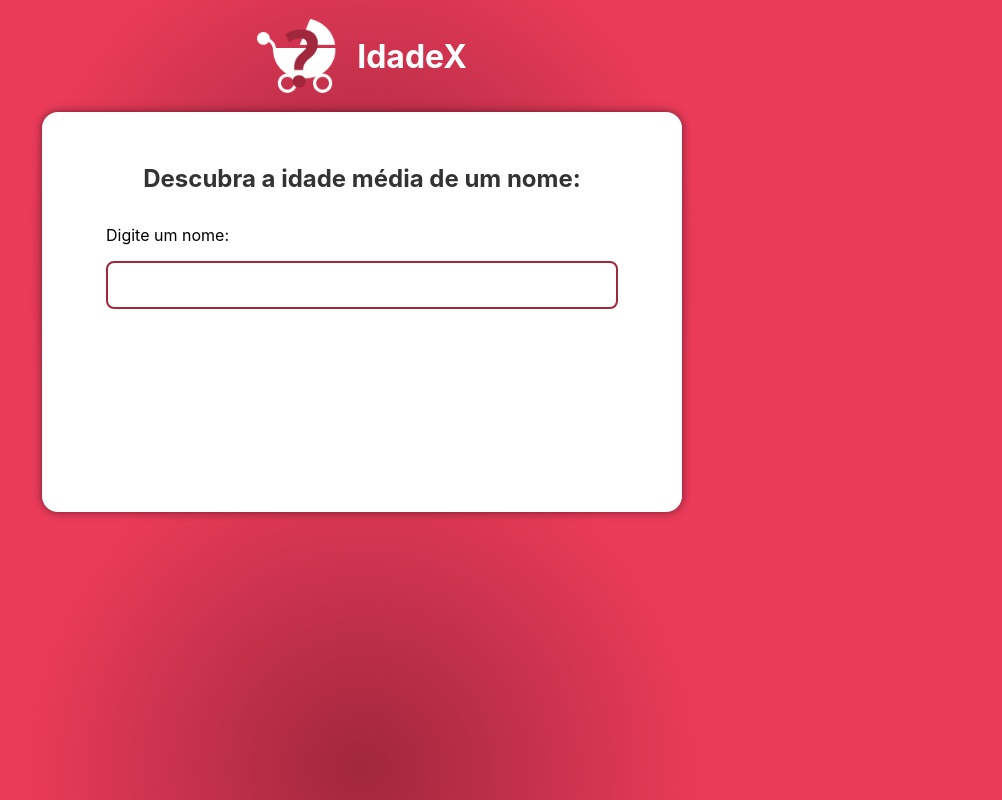
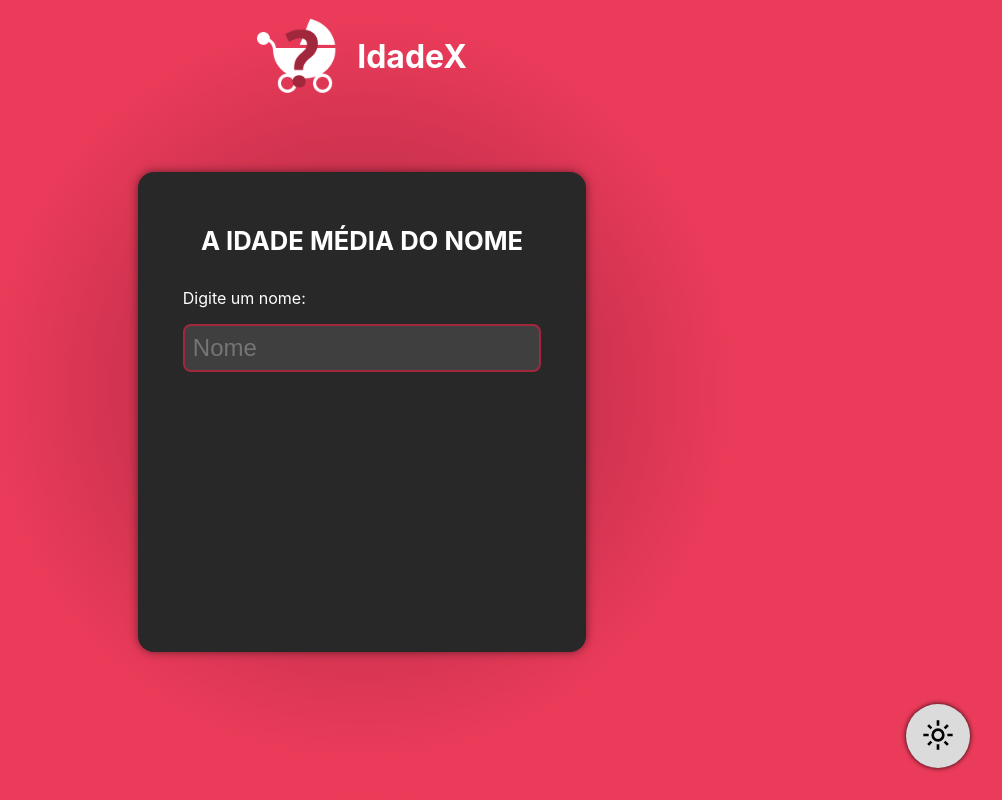
Before and after one commit to bruna-anunciacao/voltera-frontend-test, a SvelteKit app: page / in a window 1280 px wide. Shown: the whole page, without its empty margins (278-1280 px from the left). Built offline with nearby package versions, Linux system fonts and the light colour scheme.

Commit message:
[FEAT]: add dark mode

```diff
--- a/src/routes/+page.svelte
+++ b/src/routes/+page.svelte
@@ -5,6 +5,7 @@
 	const { data } = $props();
 	let name = $state(data.name || '');
 	let timeoutId;
+	let darkMode = $state(true);
 
 	function searchName() {
 		clearTimeout(timeoutId);
@@ -18,28 +19,45 @@
 			}
 		}, 800);
 	}
+
+	function toggle() {
+        darkMode = !darkMode;
+		window.document.body.classList.toggle('dark-mode');
+	}
+
+
 </script>
 
 <header class="header">
 	<img src="./idadex-logo.png" alt="IdadeX icon" />
 	<h1>IdadeX</h1>
 </header>
-<div class="container">
+<section class="hero">
+	<div class={darkMode ? 'container container-dark-mode' : 'container'}>
+        <h2 class="form-title">A idade média do nome</h2>
 		<form class="search-form">
-		<h2>Descubra a idade média de um nome:</h2>
 			<label>
 				<p>Digite um nome:</p>
-			<input type="text" id="name-input" bind:value={name} oninput={searchName} />
+				<input type="text" id="name-input" bind:value={name} oninput={searchName} placeholder="Nome"/>
 			</label>
 		</form>
 		{#if data.result.name !== ''}
-		<div class="card-result">
+			<div class={darkMode ? 'card-result card-result-dark-mode' : 'card-result'}>
 				<h2>Resultado da busca:</h2>
 				<p>Nome: {data.result.name}</p>
 				<p>Idade: {data.result.age}</p>
 				<p>Nº de Buscas: {data.result.count}</p>
 			</div>
 		{/if}
+	</div>
+</section>
+<div class="dark-mode-toggle">
+	<button class={darkMode ? 'dark-mode-button' : 'light-mode-button'} onclick={toggle}
+		><img
+			src={darkMode ? './light-mode-icon.svg' : './dark-mode-icon.svg'}
+			alt={darkMode ? 'activate light mode button' : 'activate dark mode button'}
+		/></button
+	>
 </div>
 
 <style>
@@ -62,12 +80,14 @@
 
 	.header {
 		width: 100%;
+		top: 0;
 		padding: 1rem 0;
 		display: flex;
 		align-items: center;
 		justify-content: center;
 		text-decoration: none;
 	}
+
 	.header img {
 		width: 5rem;
 		height: 5rem;
@@ -79,11 +99,19 @@
 		margin: 0;
 		font-style: normal;
 	}
+	.hero {
+		width: 100%;
+		height: 75vh;
+
+		display: flex;
+		justify-content: center;
+		align-items: center;
+	}
 	.container {
-		width: 50%;
-		max-width: 900px;
+		width: 35%;
+		max-width: 800px;
 		min-width: 300px;
-		min-height: 25rem;
+		min-height: 30rem;
 		padding: 2rem 0;
 		margin: 0 auto;
 
@@ -95,6 +123,20 @@
 		box-shadow: 0 0 10px rgba(0, 0, 0, 0.5);
 
 		background: white;
+
+        transition: all 0.5s ease-out;
+	}
+
+    .container-dark-mode {
+        background: #282828;
+
+        color: white;
+
+        transition: all 0.5s ease-out;
+    }
+
+    .hero .container-dark-mode .form-title {
+        color: white;
     }
 	.search-form {
 		width: 80%;
@@ -102,9 +144,12 @@
 		flex-direction: column;
 		align-items: center;
 	}
-	.search-form h2 {
+	.form-title {
 		margin-bottom: 1rem;
+
 		color: #333;
+        font-size: 1.6rem;
+        text-transform: uppercase;
 	}
 	.search-form label {
 		width: 100%;
@@ -126,13 +171,75 @@
 		transition: border-color 0.5s ease;
 	}
 
+    .container-dark-mode .search-form label input {
+        background: #3f3f3f;
+
+        color: white;
+    }
+
 	.card-result {
 		width: 80%;
 		padding: 1rem;
 		margin-top: 2rem;
 
-		background: #f9f9f9;
+		background: #dbdbdb;
 		border-radius: 0.5rem;
 		box-shadow: 0 0 5px rgba(0, 0, 0, 0.1);
 	}
+
+    .card-result-dark-mode {
+        background: #3f3f3f;
+        color: white;
+    }
+
+	.dark-mode-toggle {
+		width: 100%;
+		padding: 2rem;
+	}
+
+	.light-mode-button {
+		width: 4rem;
+		height: 4rem;
+
+		position: fixed;
+		right: 2rem;
+		bottom: 2rem;
+
+		background-color: #333;
+
+		border-radius: 50%;
+		border: none;
+		box-shadow: 0 0 5px rgba(0, 0, 0, 0.9);
+
+		cursor: pointer;
+        transition: all 0.5s ease-out;
+	}
+
+	.light-mode-button img {
+		width: 2rem;
+		height: 2rem;
+	}
+
+	.dark-mode-button {
+		width: 4rem;
+		height: 4rem;
+
+		position: fixed;
+		right: 2rem;
+		bottom: 2rem;
+
+		background-color: #dbdbdb;
+
+		border-radius: 50%;
+		border: none;
+		box-shadow: 0 0 5px rgba(0, 0, 0, 0.9);
+
+		cursor: pointer;
+        transition: all 0.5s ease-out;
+	}
+
+	.dark-mode-button img {
+		width: 2rem;
+		height: 2rem;
+	}
 </style>
```
Also changed, not shown: static/dark-mode-icon.svg (added), static/light-mode-icon.svg (added). Lines whose indentation alone changed are shown as unchanged.
